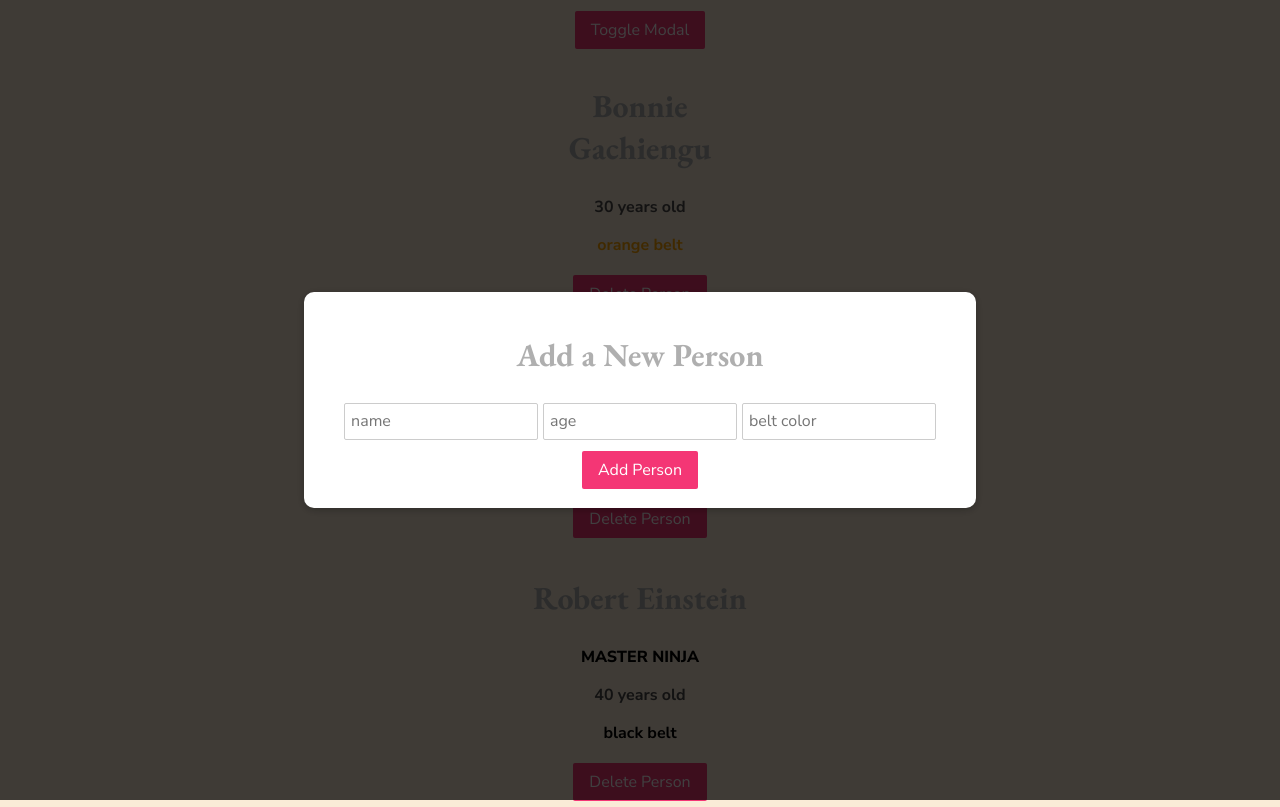
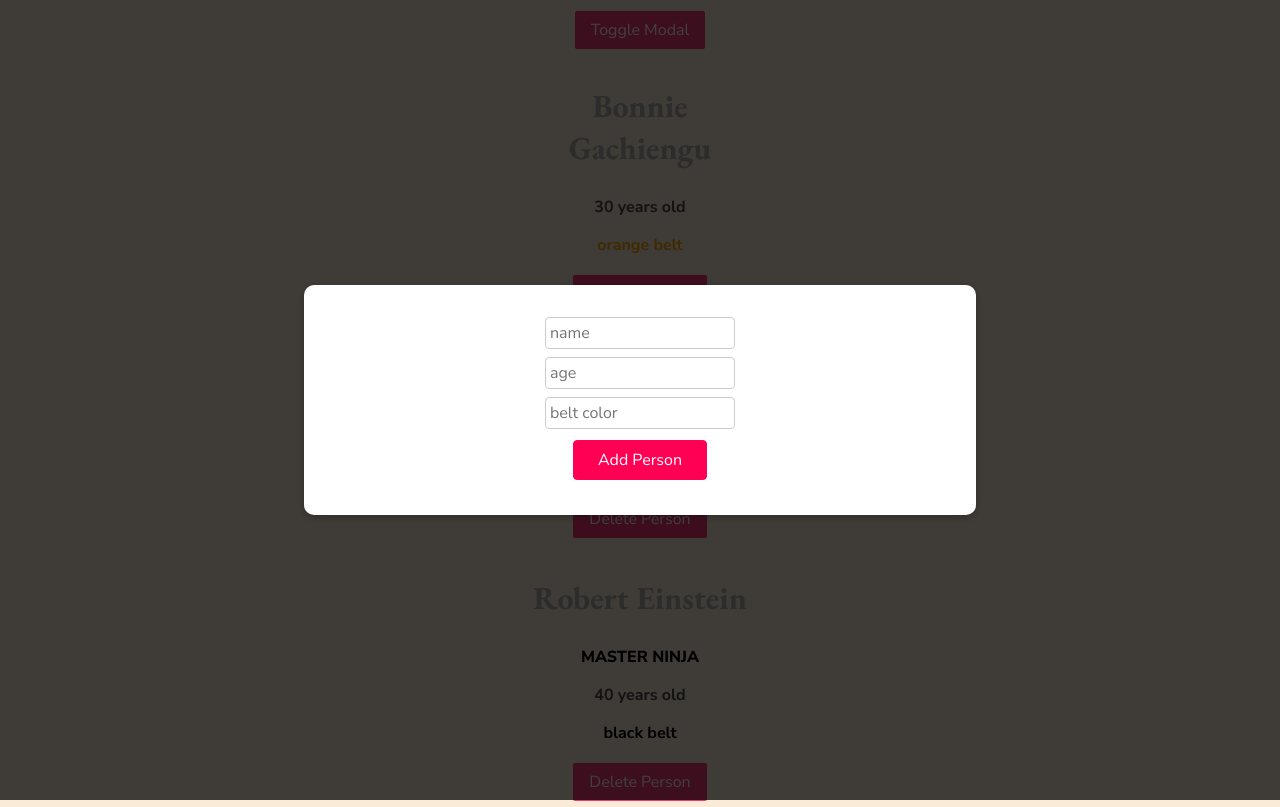
Before and after one commit to bonniegachiengu/svelteproject, a Svelte app: page / in a window 1280 px wide. Both pictures are taken after a click on the button "Toggle Modal". Built offline with nearby package versions, Linux system fonts and the light colour scheme.

Commit message:
forms #1

```diff
--- /dev/null
+++ b/src/AddPersonForm.svelte
@@ -0,0 +1,51 @@
+<script>
+    let name;
+    let age;
+    let beltColor;
+
+    const handleSubmit = () => {
+        console.log(name, age, beltColor);
+    };
+
+</script>
+
+<form on:submit|preventDefault={handleSubmit}>
+    <input type="text" placeholder="name" id="name" bind:value={name}>
+    <input type="number" placeholder="age" id="age" bind:value={age}>
+    <input type="text" placeholder="belt color" id="beltColor" bind:value={beltColor}>
+    <button class="btn" type="submit">Add Person</button>
+</form>
+
+<style>
+    form {
+        display: flex;
+        flex-direction: column;
+        align-items: center;
+        justify-content: center;
+        margin: 1rem;
+    }
+
+    input {
+        font: inherit;
+        padding: 0.25rem;
+        border-radius: 4px;
+        border: 1px solid #ccc;
+        margin-bottom: 0.5rem;
+    }
+
+    button {
+        font: inherit;
+        padding: 0.5rem 1.5rem;
+        border: 1px solid #ff0055;
+        background: #ff0055;
+        color: white;
+        border-radius: 4px;
+        cursor: pointer;
+    }
+
+    button:hover,
+    button:active {
+        background: #ff4382;
+        border-color: #ff4382;
+    }
+</style>
--- a/src/App.svelte
+++ b/src/App.svelte
@@ -1,6 +1,7 @@
 <script>
 	// import the Modal component
 	import Modal from './Modal.svelte';
+	import AddPersonForm from './AddPersonForm.svelte';
 
 	let showModal = false;
 
@@ -19,19 +20,11 @@
 		people = people.filter(person => person.id !== id);
 	}
 
-	let num = 20;
-
 </script>
 
 <!--Component - Modal-->
 <Modal {showModal} on:click={toggleModal}>
-	<form>
-		<input type="text" placeholder="name" id="name" name="name">
-		<input type="number" placeholder="age" id="age" name="age">
-		<input type="text" placeholder="belt color" id="beltColor" name="beltColor">
-		<button class="btn" type="submit">Add Person</button>
-	</form>
-	<h2 slot="title">Add a New Person</h2>
+	<AddPersonForm />
 </Modal>
 
 <!--Component - Main content-->
--- a/src/Modal.svelte
+++ b/src/Modal.svelte
@@ -15,7 +15,6 @@
     <!-- svelte-ignore a11y-click-events-have-key-events -->
     <div class="backdrop" class:delete={dontDelete} on:click|self>
         <div class="modal">
-            <slot name="title"></slot>
             <slot></slot>
         </div>
     </div>
--- a/src/main.js
+++ b/src/main.js
@@ -2,9 +2,6 @@ import App from './App.svelte';
 
 const app = new App({
 	target: document.body,
-	props: {
-		name: 'world'
-	}
 });
 
 export default app;
```
Also changed, not shown: public/build/bundle.css, public/build/bundle.js, 1 other file (tests, documents, lock files or other folders).
